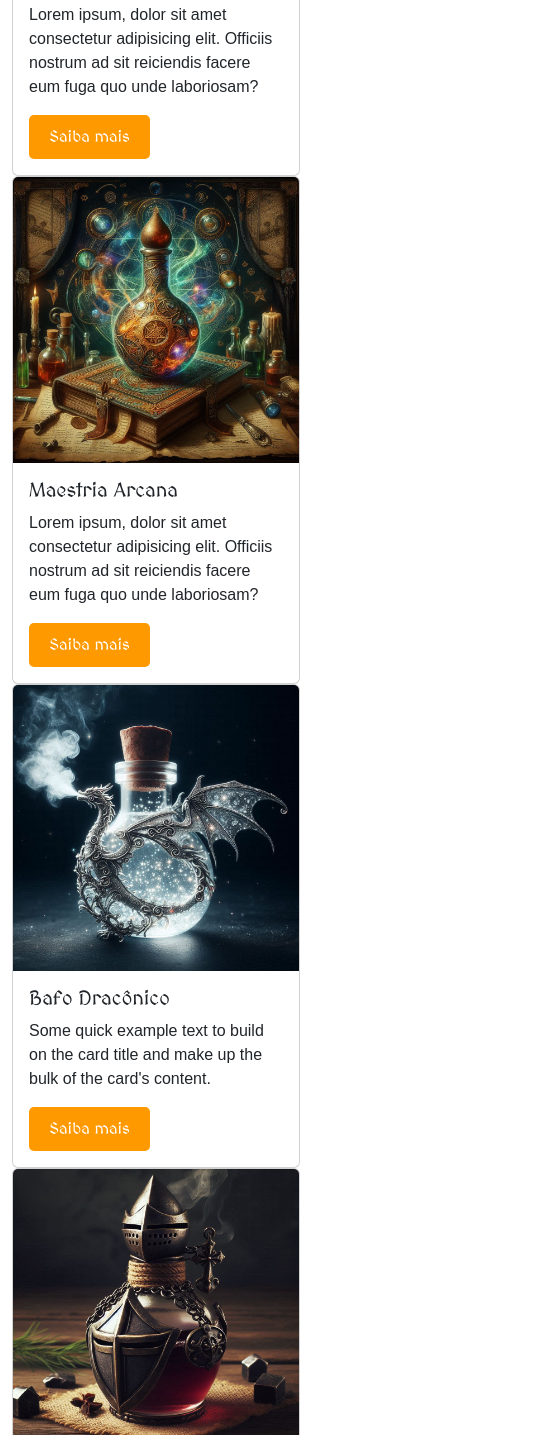
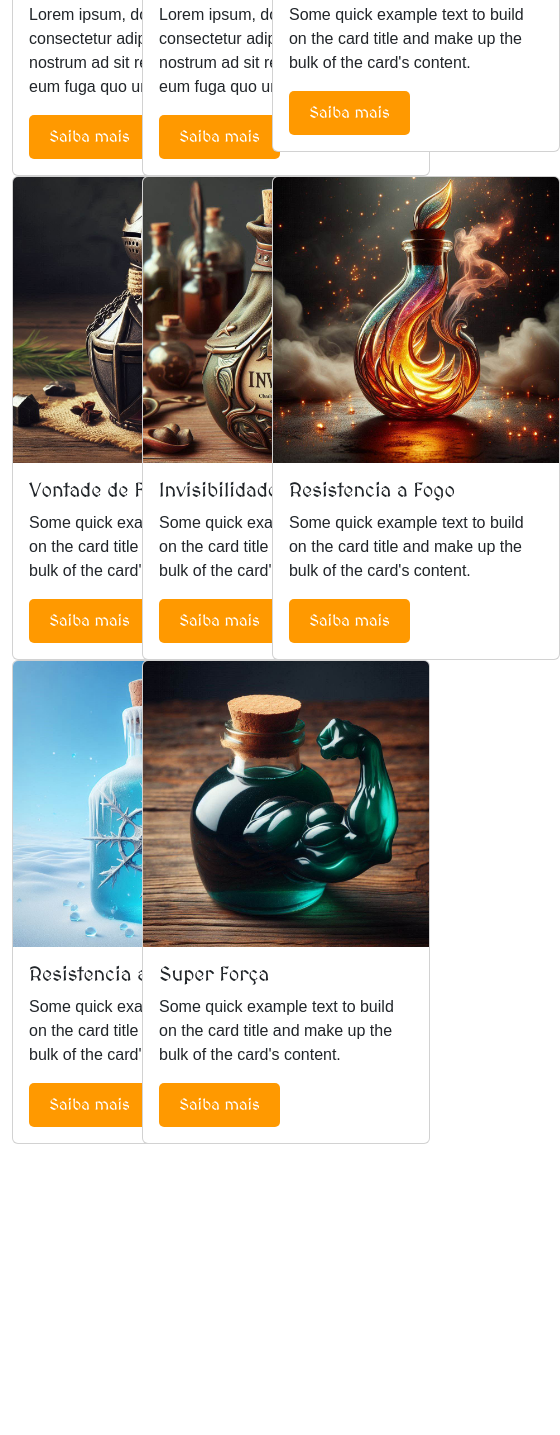
Before and after one commit to gustavohn2017/Alchemy_Store_v1, a plain HTML site: page index.html in a window 390 px wide. Shown: the part 565-2000 px from the top of the page, 560 px wide, since content can reach past the window. After the commit the page ends 1709 px from the top, so only its background shows below. Drawn offline with Linux system fonts and the light colour scheme; a web font is replaced by a local one.

Commit message:
first commit

```diff
--- a/index.html
+++ b/index.html
@@ -85,7 +85,7 @@
   <section class="produtos">
     <div class="container">
       <div class="row">
-        <div class="col-md-4">
+        <div class="col-4">
           <div class="card" style="width: 18rem;">
             <img src="./assets/magestade_dourada.jpeg" class="card-img-top" alt="...">
             <div class="card-body">
@@ -96,7 +96,7 @@
             </div>
           </div>
         </div>
-        <div class="col-md-4">
+        <div class="col-4">
           <div class="card" style="width: 18rem;">
             <img src="./assets/maestria_arcana.jpeg" class="card-img-top" alt="...">
             <div class="card-body">
@@ -107,7 +107,7 @@
             </div>
           </div>
         </div>
-        <div class="col-md-4 col-sm-6">
+        <div class="col-4">
           <div class="card" style="width: 18rem;">
             <img src="./assets/bafo_draconico.jpeg" class="card-img-top" alt="...">
             <div class="card-body">
@@ -118,7 +118,7 @@
             </div>
           </div>
         </div>
-        <div class="col-md-4 col-sm-6">
+        <div class="col-4">
           <div class="card" style="width: 18rem;">
             <img src="./assets/deus_vult.jpeg" class="card-img-top" alt="...">
             <div class="card-body">
@@ -129,7 +129,7 @@
             </div>
           </div>
         </div>
-        <div class="col-md-4 col-sm-6">
+        <div class="col-4 ">
           <div class="card" style="width: 18rem;">
             <img src="./assets/invisibilidade.jpeg" class="card-img-top" alt="...">
             <div class="card-body">
@@ -140,7 +140,7 @@
             </div>
           </div>
         </div>
-        <div class="col-md-4 col-sm-6">
+        <div class="col-4">
           <div class="card" style="width: 18rem;">
             <img src="./assets/resiste_fogo.jpeg" class="card-img-top" alt="...">
             <div class="card-body">
@@ -151,7 +151,7 @@
             </div>
           </div>
         </div>
-        <div class="col-md-4 col-sm-6">
+        <div class="col-4">
           <div class="card" style="width: 18rem;">
             <img src="./assets/resiste_gelo.jpeg" class="card-img-top" alt="...">
             <div class="card-body">
@@ -162,7 +162,7 @@
             </div>
           </div>
         </div>
-        <div class="col-md-4 col-sm-6">
+        <div class="col-4 col-sm-6">
           <div class="card" style="width: 18rem;">
             <img src="./assets/super_forca.jpeg" class="card-img-top" alt="...">
             <div class="card-body">
```
